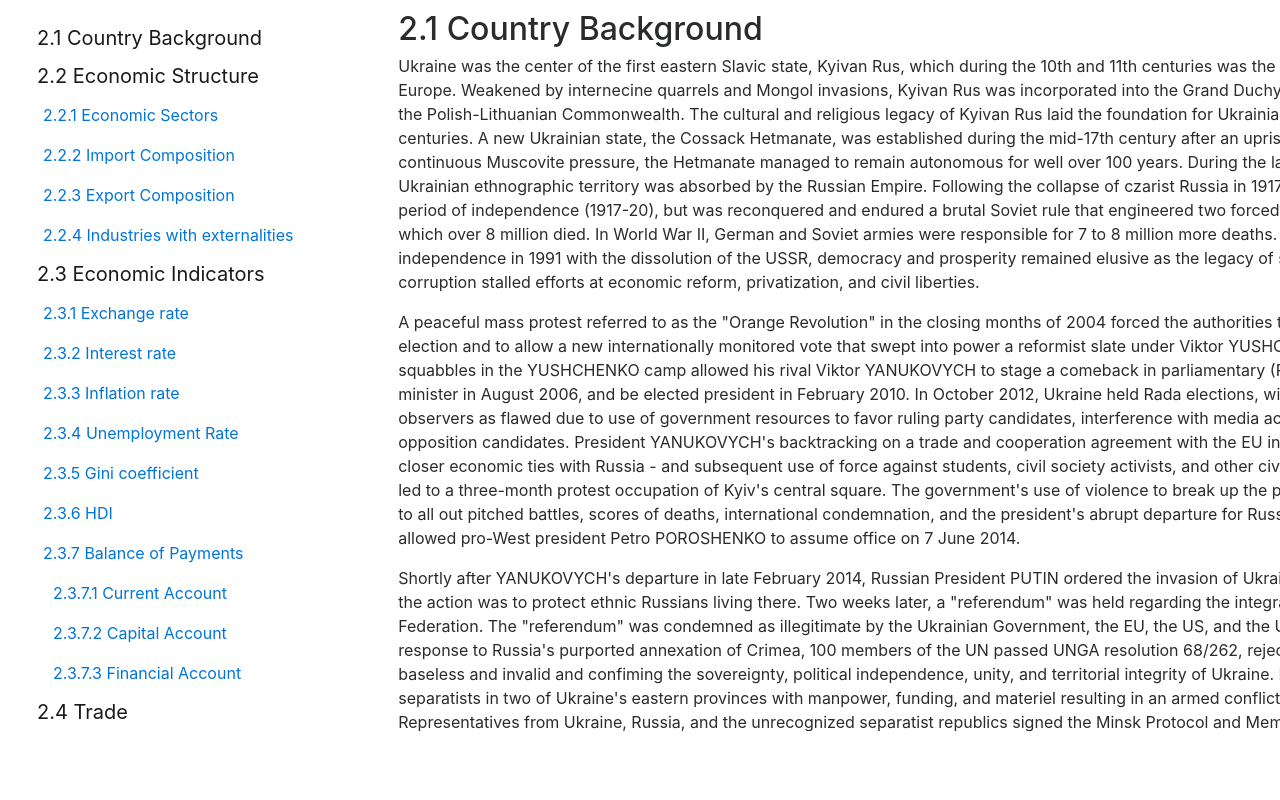
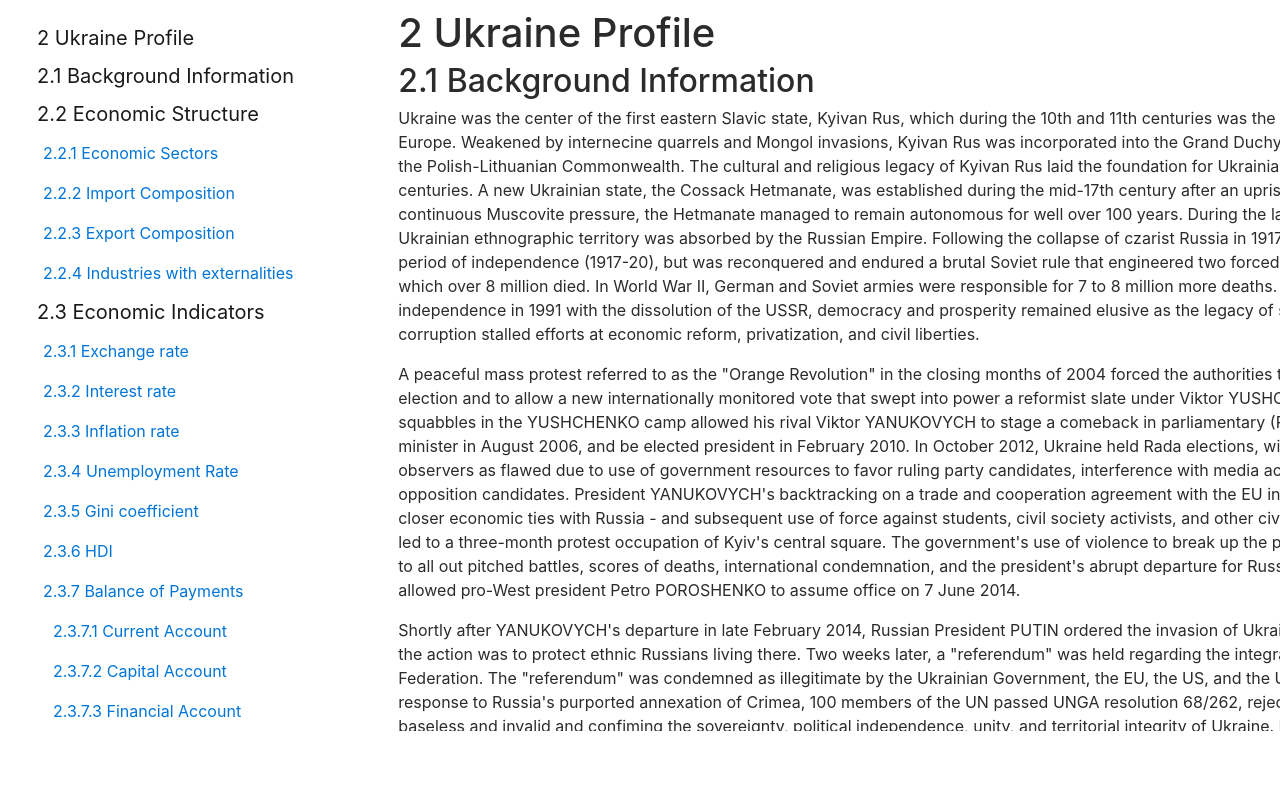
Before and after one commit to hanzhi713/Econ-Case-Study, a plain HTML site: page index.html in a window 1280 px wide. Shown: the top 800 px of the page. Drawn offline with nearby package versions, Linux system fonts and the light colour scheme.

Commit message:
Changed Titles

```diff
--- a/index.html
+++ b/index.html
@@ -58,7 +58,8 @@
                 <nav id="navbar" class="navbar navbar-light bg-light">
                     <!--<a class="navbar-brand" href="#">North Korea</a>-->
                     <nav class="nav nav-pills flex-column">
-                        <a class="nav-link navbar-brand" href="#2.1">2.1 Country Background</a>
+                        <a class="nav-link navbar-brand" href="#2">2 Ukraine Profile</a>
+                        <a class="nav-link navbar-brand" href="#2.1">2.1 Background Information</a>
                         <a class="nav-link navbar-brand" href="#2.2">2.2 Economic Structure</a>
                         <a class="nav-link nav-item" href="#2.2.1">2.2.1 Economic Sectors</a>
                         <a class="nav-link nav-item" href="#2.2.2">2.2.2 Import Composition</a>
@@ -99,7 +100,8 @@
         </td>
         <td style="vertical-align: top">
             <div data-spy="scroll" data-target="#navbar" data-offset="50" style="height: 720px; overflow: auto">
-                <h2 id="2.1">2.1 Country Background</h2>
+                <h1 id="2">2 Ukraine Profile</h1>
+                <h2 id="2.1">2.1 Background Information</h2>
                 <p>
                     Ukraine was the center of the first eastern Slavic state, Kyivan Rus, which during the 10th and 11th
                     centuries was the largest and most powerful state in Europe. Weakened by internecine quarrels and
```
